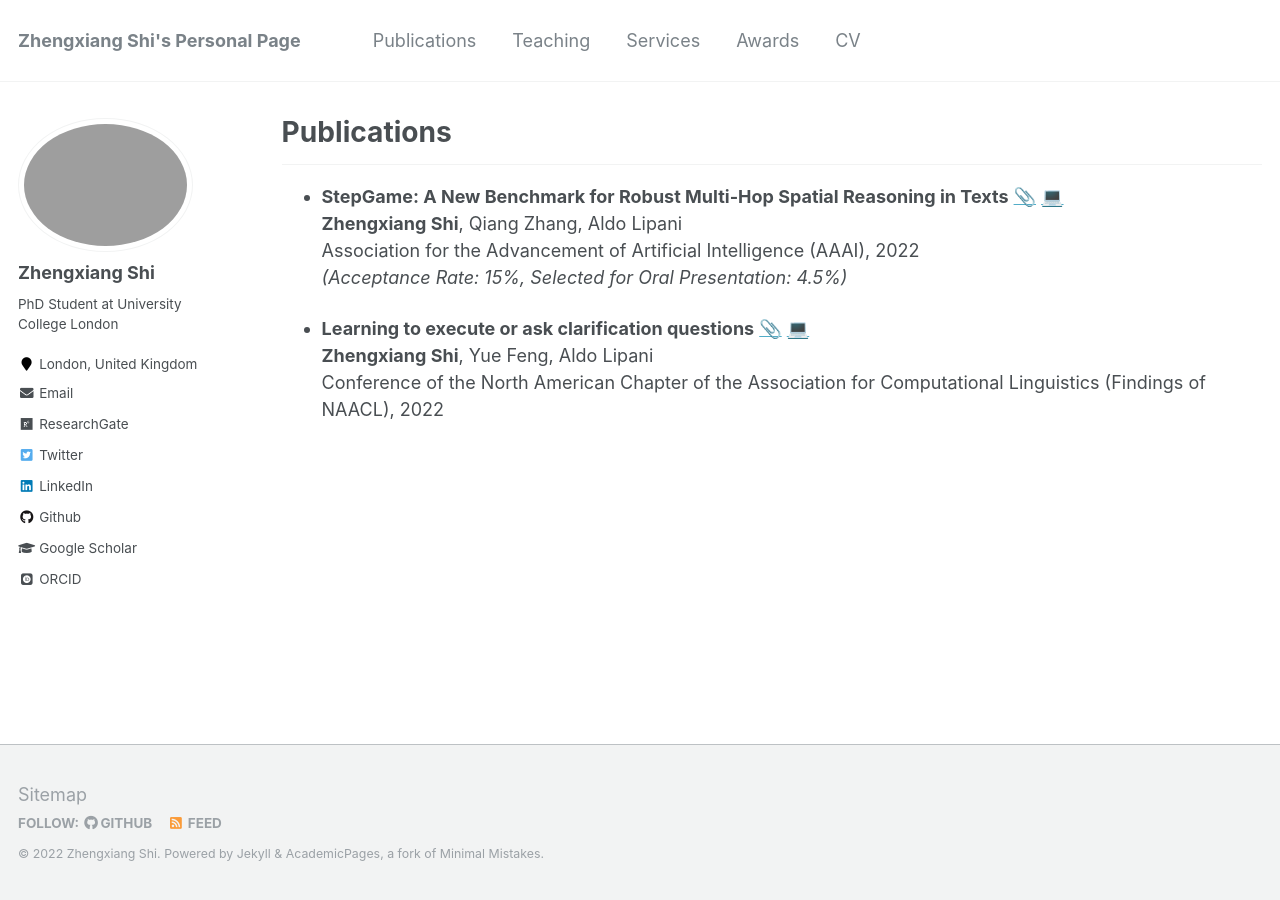
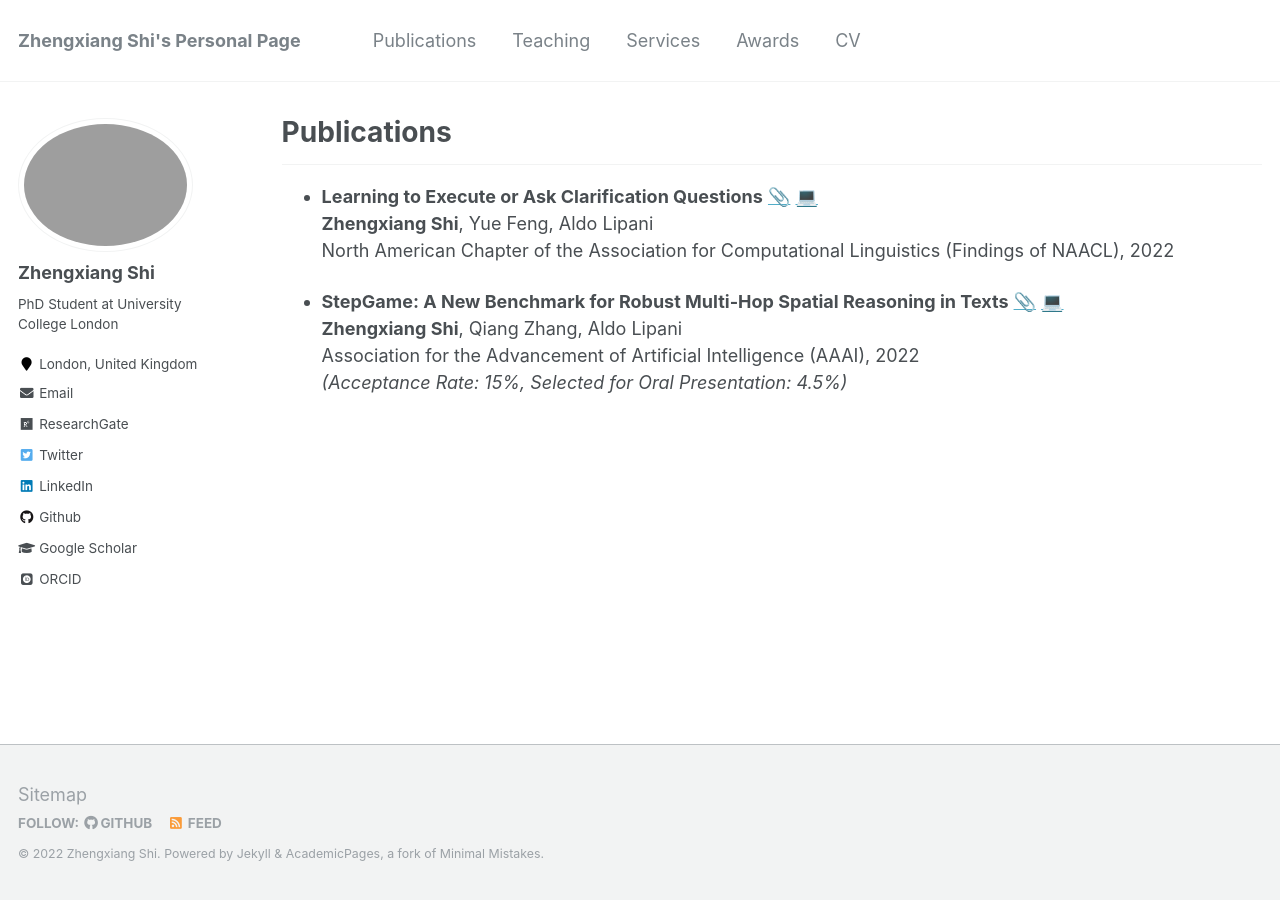
Before and after one commit to ZhengxiangShi/zhengxiangshi.github.io, a Jekyll site: the page built from _pages/publications.md, in a window 1280 px wide. Built offline with Jekyll 4.4.1, drawn with Linux system fonts in a browser that asks for light colours; emoji names are drawn with the system emoji font; some web fonts are replaced.

Commit message:
feat: update naacl

```diff
--- a/_pages/publications.md
+++ b/_pages/publications.md
@@ -7,14 +7,15 @@ author_profile: true
 
 
 ------
+* **Learning to Execute or Ask Clarification Questions** [:paperclip:]() [:computer:]() <br />
+  **Zhengxiang Shi**, Yue Feng, Aldo Lipani <br />
+  North American Chapter of the Association for Computational Linguistics (Findings of NAACL), 2022 <br />
+
 * **StepGame: A New Benchmark for Robust Multi-Hop Spatial Reasoning in Texts** [:paperclip:](https://www.researchgate.net/publication/357159030_StepGame_A_New_Benchmark_for_Robust_Multi-Hop_Spatial_Reasoning_in_Texts) [:computer:](https://github.com/ZhengxiangShi/StepGame) <br />
   **Zhengxiang Shi**, Qiang Zhang, Aldo Lipani <br />
   Association for the Advancement of Artificial Intelligence (AAAI), 2022 <br />
   *(Acceptance Rate: 15%, Selected for Oral Presentation: 4.5%)*
 
-* **Learning to execute or ask clarification questions** [:paperclip:]() [:computer:]() <br />
-  **Zhengxiang Shi**, Yue Feng, Aldo Lipani <br />
-  Conference of the North American Chapter of the Association for Computational Linguistics (Findings of NAACL), 2022 <br />
 
 <!-- {% if author.googlescholar %}
   You can also find my articles on <u><a href="{{author.googlescholar}}">my Google Scholar profile</a>.</u>
```
